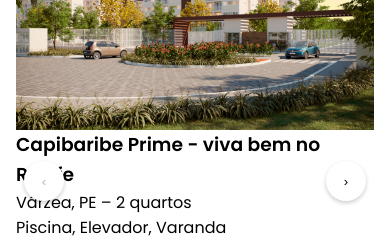
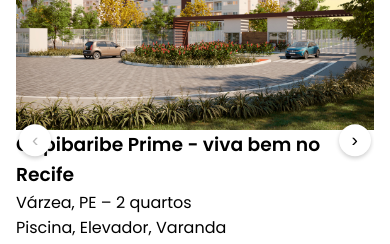
Before and after one commit to wellysonfreitas/site-imobiliario, a plain HTML site: page index.html in a window 390 px wide. Shown: the part 1760-2004 px from the top of the page. Drawn offline with nearby package versions, Linux system fonts and the light colour scheme.

Commit message:
Update style.css

```diff
--- a/css/style.css
+++ b/css/style.css
@@ -231,7 +231,7 @@ body{font:400 1rem/1.6 var(--font-body);color:var(--color-text);background:var(-
 /* Botões */
 .swiper-btn {
   position: absolute;
-  top: 50%;
+  top: 35%; /* sobe mais para não cobrir o nome */
   z-index: 10;
   background: #fff;
   border: none;
@@ -240,11 +240,33 @@ body{font:400 1rem/1.6 var(--font-body);color:var(--color-text);background:var(-
   border-radius: 50%;
   box-shadow: 0 2px 4px rgba(0,0,0,.2);
   cursor: pointer;
-  transform: translateY(-50%);
+  transform: translateY(-90%);
+  transition: background 0.3s ease;
 }
-.swiper-btn--prev { left: 0.5rem; }
-.swiper-btn--next { right: 0.5rem; }
 
+.swiper-btn:hover {
+  background: #f4f4f4;
+}
+
+.swiper-btn--prev { left: 0.1rem; }
+.swiper-btn--next { right: 0.1rem; }
+
+@media (max-width: 768px) {
+  .swiper-btn {
+    top: 45%;
+    width: 2rem;
+    height: 2rem;
+    font-size: 1.2rem;
+  }
+
+  .swiper-btn--prev {
+    left: 0.2rem; /* aproxima das bordas da tela */
+  }
+
+  .swiper-btn--next {
+    right: 0.2rem;
+  }
+}
 
 /* FAQ */
 .accordion__header{
```
